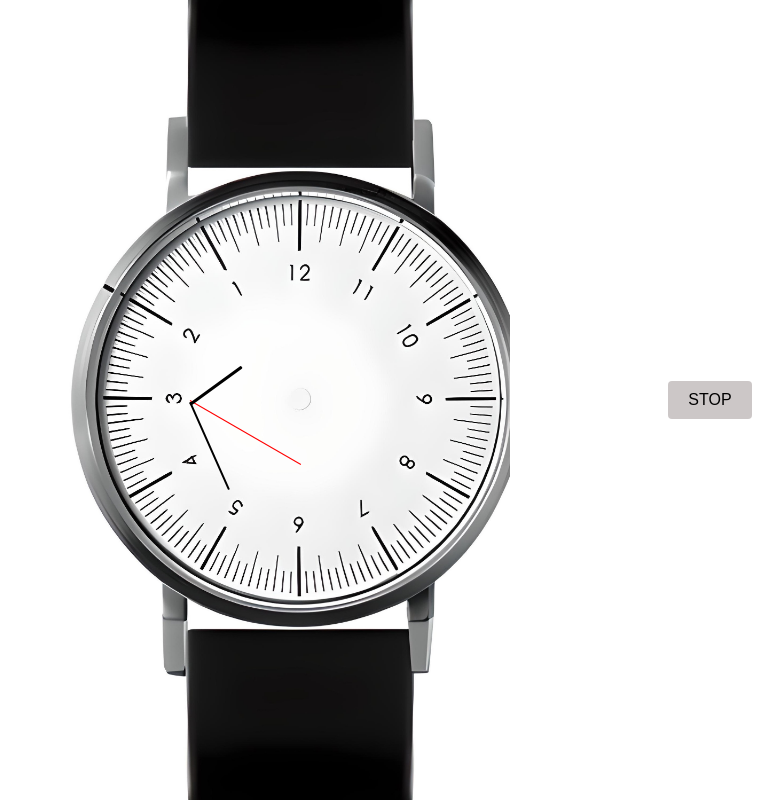
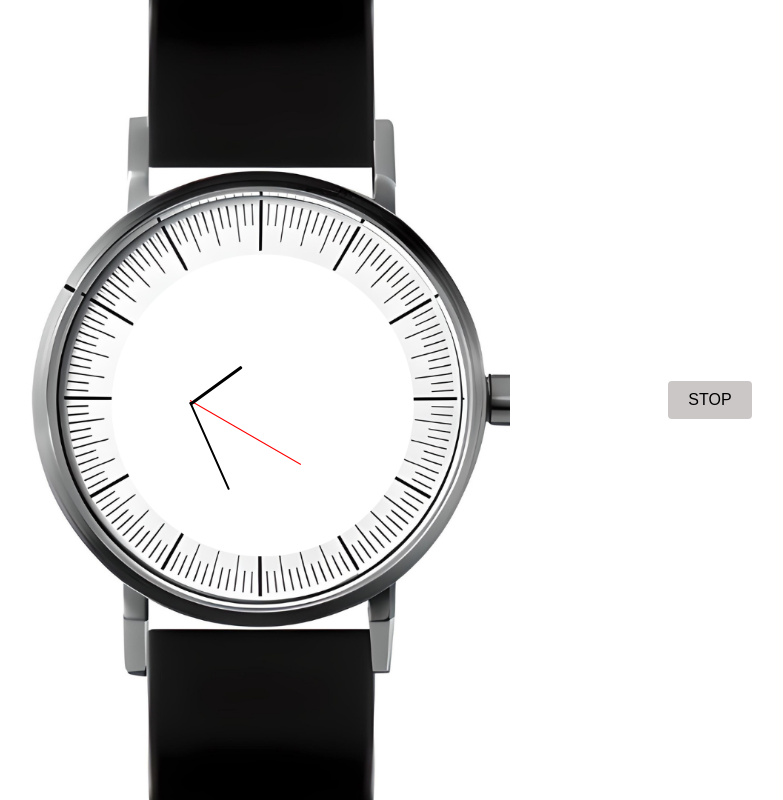
Before and after one commit to garvit420/JS_Analog_clock, a plain HTML site: page index.html in a window 1280 px wide. Shown: the whole page, without its empty margins (130-913 px from the left). Drawn offline with Linux system fonts and the light colour scheme.

Commit message:
Update style.css

```diff
--- a/style.css
+++ b/style.css
@@ -6,7 +6,7 @@ body {
 .clock-container {
   height: 100vh;
   width: 50vw;
-  background-image: url('clock.jpeg');
+  background-image: url('clock.png');
   background-size: cover;
   position: relative;
 }
```
